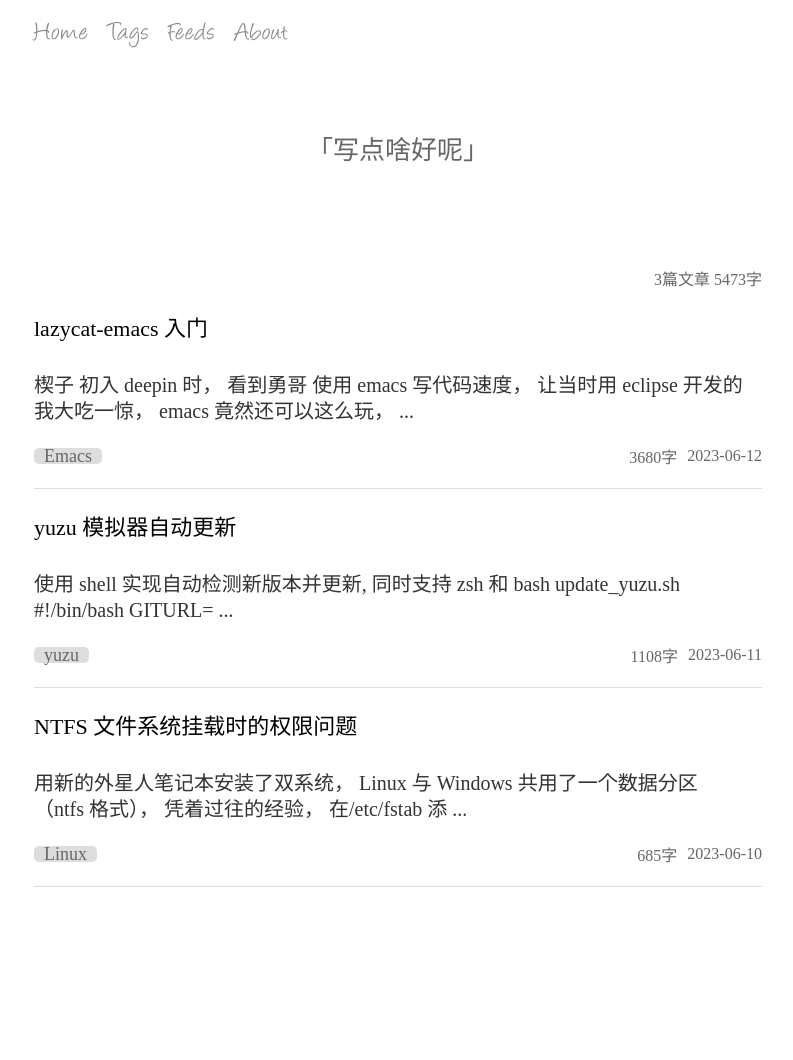
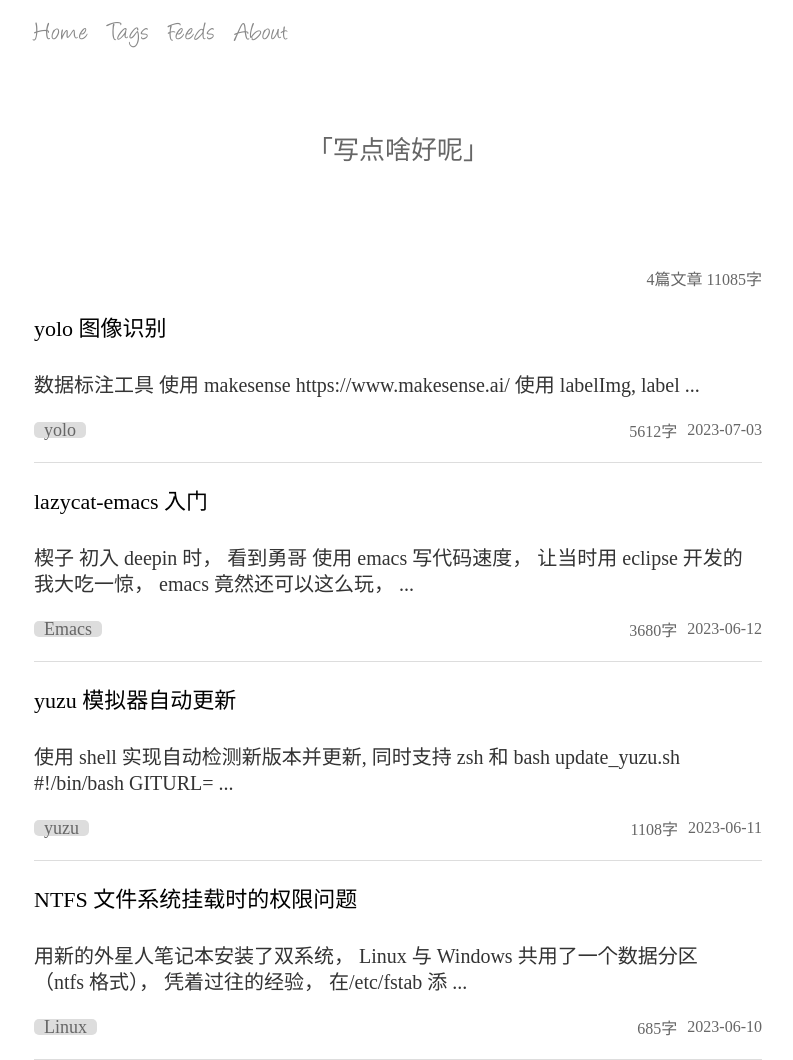
Before and after one commit to smallevilbeast/smallevilbeast.github.io, a Jekyll site: the page built from index.html, in a window 1280 px wide. Shown: the whole page, without its empty margins (242-1035 px from the left). Built offline with Jekyll 4.4.1, drawn with Linux system fonts in a browser that asks for light colours; some web fonts are replaced; before the commit the page ends 900 px from its top, so only the background shows below that; part of the change alters nothing that is shown.

Commit message:
add yolo

````diff
--- a/_config.yml
+++ b/_config.yml
@@ -11,3 +11,7 @@ webrick:
 
 plugins:
   - jekyll-feed
+
+collections:
+  posts:
+    permalink: /:year/:month/:day/:title/
--- /dev/null
+++ b/_posts/2023-07-03-yolo-chopstick.md
@@ -0,0 +1,287 @@
+---
+layout: post
+title: yolo 图像识别
+categories: [yolo]
+---
+
+### 数据标注工具
+
+1. 使用 makesense
+
+https://www.makesense.ai/
+
+2. 使用 labelImg,
+
+labelImg 在 python3.9 版本下稳定
+
+```bash
+pyenv install 3.9.16
+```
+
+
+安装 labelImg
+
+```python
+pip install labelImg
+```
+
+### 数据标注
+
+先手动标注 10 张， 得到标注的 xml 文件结果后， 对这十张图像使用 imgaug（使用 imgaug 数据增强， 标注的结果会随着增强进行相应变化， 不需要重新标注）进行数据增强， 随机 hsv 空间变化、 旋转、 裁剪、 高斯模糊等， 每一张扩充 9 张数据
+
+```python
+import xml.etree.ElementTree as ET
+import os
+import numpy as np
+from PIL import Image
+import shutil
+import imgaug as ia
+from imgaug import augmenters as iaa
+from tqdm import tqdm
+
+
+def read_xml_annotation(root, image_id):
+    in_file = open(os.path.join(root, image_id), encoding='UTF-8')
+    # print(in_file)
+    tree = ET.parse(in_file)
+    root = tree.getroot()
+    bndboxlist = []
+
+    for object in root.findall('object'):  # 找到 root 节点下的所有 country 节点
+        bndbox = object.find('bndbox')  # 子节点下节点 rank 的值
+
+        xmin = int(bndbox.find('xmin').text)
+        xmax = int(bndbox.find('xmax').text)
+        ymin = int(bndbox.find('ymin').text)
+        ymax = int(bndbox.find('ymax').text)
+        # print(xmin,ymin,xmax,ymax)
+        bndboxlist.append([xmin, ymin, xmax, ymax])
+        # print(bndboxlist)
+
+    # ndbox = root.find('object').find('bndbox')
+    return bndboxlist
+
+
+
+def change_xml_list_annotation(root, image_id, new_target, saveroot, xml_id):
+    save_path = os.path.join(saveroot, xml_id)
+    in_file = open(os.path.join(root, str(image_id) + '.xml'), encoding='UTF-8')  # 这里 root 分别由两个意思
+    tree = ET.parse(in_file)
+    elem = tree.find('filename')
+    elem.text = xml_id + img_type
+    xmlroot = tree.getroot()
+    index = 0
+
+    for object in xmlroot.findall('object'):  # 找到 root 节点下的所有 country 节点
+        bndbox = object.find('bndbox')  # 子节点下节点 rank 的值
+
+        new_xmin = new_target[index][0]
+        new_ymin = new_target[index][1]
+        new_xmax = new_target[index][2]
+        new_ymax = new_target[index][3]
+
+        xmin = bndbox.find('xmin')
+        xmin.text = str(new_xmin)
+        ymin = bndbox.find('ymin')
+        ymin.text = str(new_ymin)
+        xmax = bndbox.find('xmax')
+        xmax.text = str(new_xmax)
+        ymax = bndbox.find('ymax')
+        ymax.text = str(new_ymax)
+
+        index += 1
+
+    tree.write(save_path + '.xml')
+
+
+def simple_example(AUGLOOP,IMG_DIR,XML_DIR,AUG_IMG_DIR,AUG_XML_DIR):
+    boxes_img_aug_list = []
+    new_bndbox_list = []
+    new_name = None
+
+    for root, sub_folders, files in os.walk(XML_DIR):
+        for name in tqdm(files):
+            bndbox = read_xml_annotation(XML_DIR, name)
+            shutil.copy(os.path.join(XML_DIR, name), AUG_XML_DIR)
+            try:
+                shutil.copy(os.path.join(IMG_DIR, name[:-4] + img_type), AUG_IMG_DIR)
+            except:
+                shutil.copy(os.path.join(IMG_DIR, name[:-4] + '.JPG'), AUG_IMG_DIR)
+            # print(os.path.join(IMG_DIR, name[:-4] + img_type))
+
+            for epoch in range(1, AUGLOOP + 1):
+                # 增强
+                if epoch == 1:
+                    seq = iaa.Sequential([
+                        ####0.75-1.5 随机数值为 alpha， 对图像进行对比度增强， 该 alpha 应用于每个通道
+                        iaa.ContrastNormalization((0.75, 1.5), per_channel=True),
+                    ])
+                elif epoch == 2:
+                    seq = iaa.Sequential([
+                        #### loc 噪声均值， scale 噪声方差， 50%的概率， 对图片进行添加白噪声并应用于每个通道
+                        iaa.AdditiveGaussianNoise(loc=0, scale=(0.0, 0.1 * 255), per_channel=0.75),
+                    ])
+                elif epoch == 3:
+                    seq = iaa.Sequential([
+                        iaa.Fliplr(1),  # 水平镜像翻转
+                    ])
+                # else:
+                #     seq = iaa.Sequential([
+                #         iaa.OneOf([iaa.Affine(rotate=90),
+                #                    iaa.Affine(rotate=90),
+                #                    iaa.Affine(rotate=270),
+                #                    iaa.Affine(rotate=180),
+                #                    iaa.Affine(rotate=180),
+                #                    iaa.Affine(rotate=270)])
+                #     ])
+                seq_det = seq.to_deterministic()  # 保持坐标和图像同步改变， 而不是随机
+                # 读取图片
+                try:
+                    img = Image.open(os.path.join(IMG_DIR, name[:-4] + img_type))
+                except:
+                    img = Image.open(os.path.join(IMG_DIR, name[:-4] + '.JPG'))
+
+                # JPG 不支持 alpha 透明度， 有可能报 RGBA 错误， 将图片丢弃透明度转成 RGB
+                img = img.convert('RGB')
+                # sp = img.size
+                img = np.asarray(img)
+                # bndbox 坐标增强
+                for i in range(len(bndbox)):
+                    bbs = ia.BoundingBoxesOnImage([
+                        ia.BoundingBox(x1=bndbox[i][0], y1=bndbox[i][1], x2=bndbox[i][2], y2=bndbox[i][3]),
+                    ], shape=img.shape)
+
+                    bbs_aug = seq_det.augment_bounding_boxes([bbs])[0]
+                    boxes_img_aug_list.append(bbs_aug)
+
+                    # new_bndbox_list:[[x1,y1,x2,y2],...[],[]]
+                    n_x1 = int(max(1, min(img.shape[1], bbs_aug.bounding_boxes[0].x1)))
+                    n_y1 = int(max(1, min(img.shape[0], bbs_aug.bounding_boxes[0].y1)))
+                    n_x2 = int(max(1, min(img.shape[1], bbs_aug.bounding_boxes[0].x2)))
+                    n_y2 = int(max(1, min(img.shape[0], bbs_aug.bounding_boxes[0].y2)))
+                    if n_x1 == 1 and n_x1 == n_x2:
+                        n_x2 += 1
+                    if n_y1 == 1 and n_y2 == n_y1:
+                        n_y2 += 1
+                    if n_x1 >= n_x2 or n_y1 >= n_y2:
+                        print('error', name)
+                    new_bndbox_list.append([n_x1, n_y1, n_x2, n_y2])
+
+                    # 存储变化后的图片
+                    image_aug = seq_det.augment_images([img])[0]
+                    # 新文件名
+                    new_name = name[:-4] + '-' + str(epoch)
+                    path = os.path.join(AUG_IMG_DIR, new_name + img_type)
+
+                    image_auged = bbs.draw_on_image(image_aug, thickness=0)
+                    Image.fromarray(image_auged).save(path)
+
+                # 存储变化后的 XML
+                change_xml_list_annotation(XML_DIR, name[:-4], new_bndbox_list, AUG_XML_DIR, new_name)
+                new_bndbox_list = []
+
+
+if __name__ == "__main__":
+
+    # 随机种子
+    ia.seed(1)
+    img_type = '.jpg'
+    # img_type = '.png'
+
+    # 原数据路径
+    IMG_DIR = "boatDetail/images/"
+    XML_DIR = "boatDetail/xml/"
+
+    # 存储增强后的影像文件夹路径
+    AUG_IMG_DIR = "boatDetail/new_img/"
+    if not os.path.exists(AUG_IMG_DIR):
+        os.mkdir(AUG_IMG_DIR)
+
+    # 存储增强后的 XML 文件夹路径
+    AUG_XML_DIR = "boatDetail/new_xml/"
+    if not os.path.exists(AUG_XML_DIR):
+        os.mkdir(AUG_XML_DIR)
+
+    # 数据增强 n 倍
+    simple_example(3, IMG_DIR, XML_DIR, AUG_IMG_DIR, AUG_XML_DIR)
+```
+
+### yolov5 训练并标注
+
+对于这个数据集， 100 张足够训练出一个精度较高的模型了， 因为我们的目的是用他来标注， 并不是最终的模型。 所以这里你可以选择一个精度很高的 5 模型， 比如 v5l（我们这步要确保精度要足够高， 数据少没必要用小模型）
+
+接着将所有收集的图片， 使用半标注程序， 进行预测， 得到所有的输出 xml 文件
+
+
+参考 [yolov5-label-xml](https://github.com/1079863482/yolov5-label-xml)
+
+### yolov8 训练
+
+
+参考 https://blog.csdn.net/qq_39056987/article/details/129616026
+
+
+### 部署
+
+```bash
+pyenv local 3.9.16
+python -m venv venv
+source venv/bin/activate
+```
+
+安装 deepsparse
+
+```bash
+pip install deepsparse[server,yolo,onnxruntime,yolov8]
+```
+
+运行 server
+
+```bash
+deepsparse.server \
+    --task yolov8 \
+    --model_path /home/evilbeast/Data/ai/chopsticks/runs/detect/train/weights/best.pt
+```
+
+docs
+
+http://127.0.0.1:5543/docs
+
+
+### 测试
+
+```python
+import cv2
+import json
+import requests
+
+# list of images for inference (local files on client side)
+file_name = 'test.png'
+save_file_name = 'test_2.png'
+path = [file_name]
+files = [('request', open(img, 'rb')) for img in path]
+
+# send request over HTTP to /predict/from_files endpoint
+url = 'http://0.0.0.0:5543/predict/from_files'
+resp = requests.post(url=url, files=files)
+
+# response is returned in JSON
+annotations = json.loads(resp.text)  # dictionary of annotation results
+boxes = annotations["boxes"]
+boxes = boxes[0]
+
+im = cv2.imread(file_name)
+for box in boxes:
+    center_x = int((box[0] + box[2]) / 2)
+    center_y = int((box[1] + box[3]) / 2)
+    radius = int(abs(box[0] - box[2]) / 5)
+
+    cv2.circle(im,
+               (center_x, center_y),
+               radius=radius,
+               color=(0, 0, 255),
+               thickness=-1,  # -1 表示圆点内部是实心的
+               lineType=cv2.LINE_AA)
+
+cv2.imwrite(save_file_name, im)
+```
````
